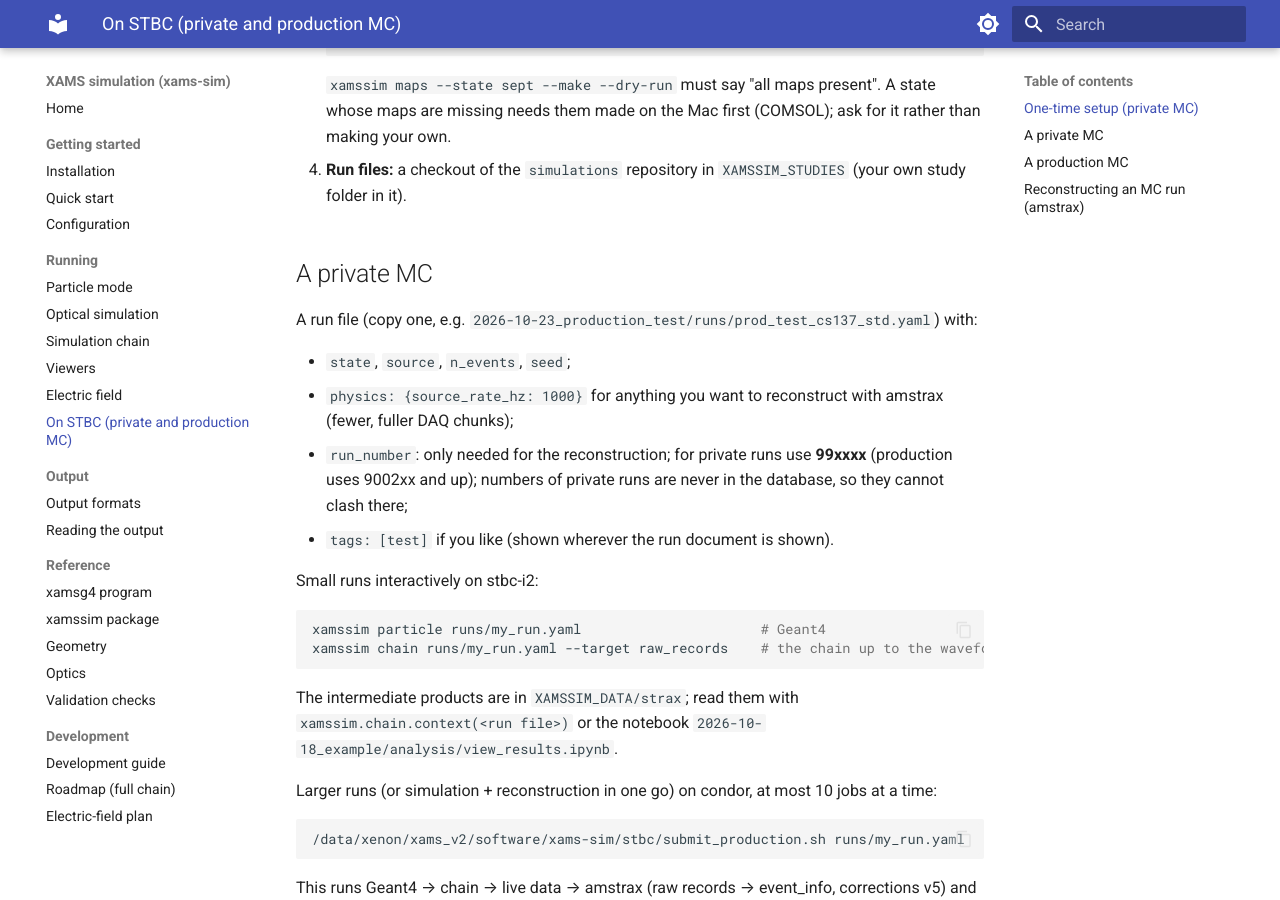
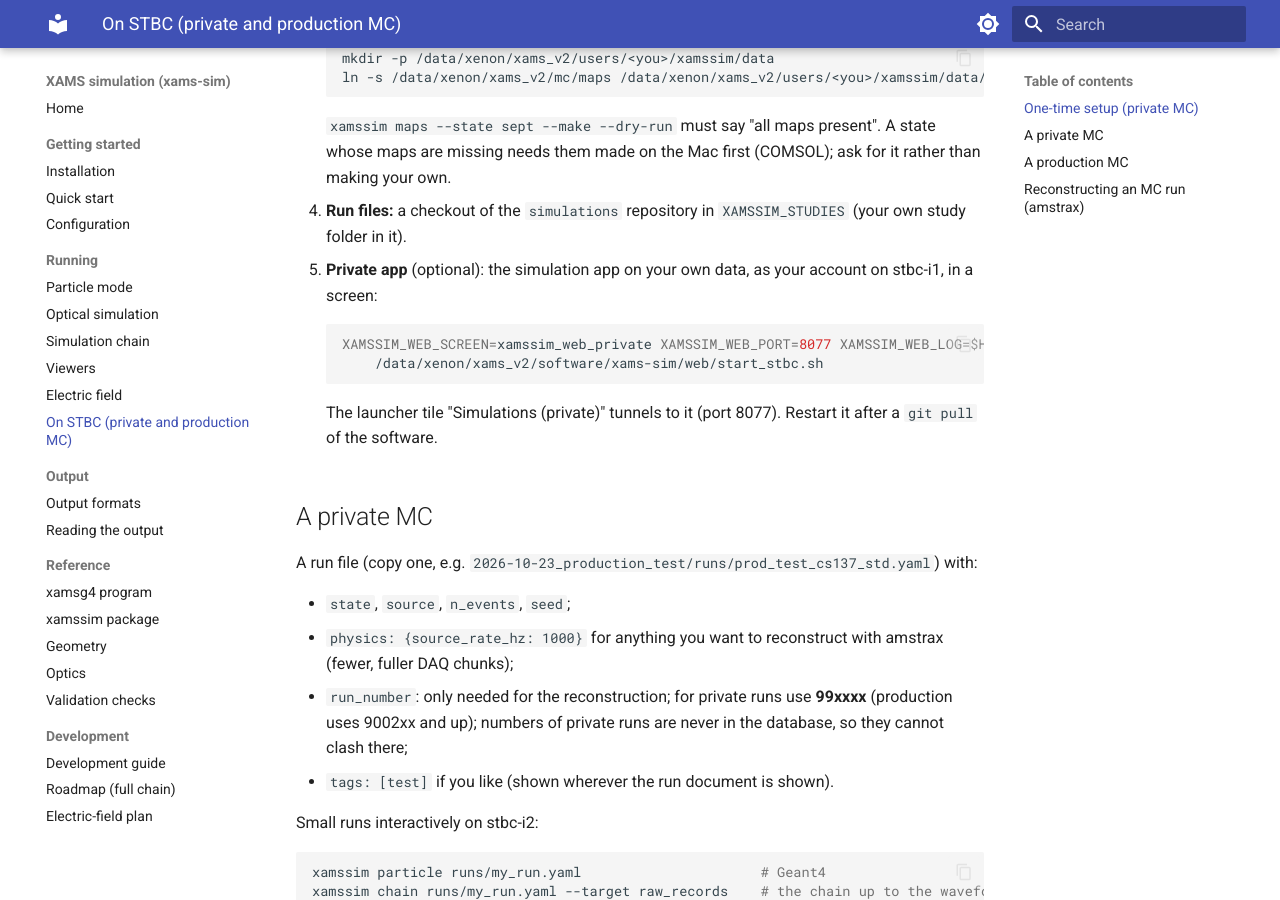
Before and after one commit to XAMS-nikhef/xams-sim, an MkDocs documentation site: the page built from docs/stbc.md, in a window 1280 px wide and 900 px high, scrolled down 1283 px. Built offline with MkDocs 1.6.1 and Material for MkDocs 9.7.7, drawn with Linux system fonts in a browser that asks for light colours; some of the changed text lies outside the part shown.

Commit message:
docs/stbc: private app (8077, launcher tile); private runs not in the dashboard
Co-Authored-By: Claude Opus 5.5 <noreply@anthropic.com>

````diff
--- a/docs/stbc.md
+++ b/docs/stbc.md
@@ -8,7 +8,7 @@ them** decides where the output goes and whether the run enters the run database
 | account | your own (e.g. `z37`) | `xamsdata` |
 | output | your own area, e.g. `/data/xenon/xams_v2/users/<you>/xamssim/` | the central MC folders `/data/xenon/xams_v2/mc`, `live_mc`, `mc_raw_records`, `mc_processed` (only `xamsdata` can write there) |
 | run database | **never**: your account has no database account for MC | registered in `run.runs_mc` (with its processing) |
-| visible in | your own notebooks, `xamssim list` | the xams-dashboard ("Simulated runs (MC)") and the simulation app ("Simulations" tile) |
+| visible in | your private simulation app ("Simulations (private)" tile), your notebooks, `xamssim list`; **not** in the xams-dashboard (that shows only runs in the run database) | the xams-dashboard ("Simulated runs (MC)") and the simulation app ("Simulations" tile) |
 | run files | your own copy of the studies (`simulations` repository) | committed run files that `xamsdata` reads |
 
 **Rule of thumb:** everything starts as a private MC. Only a run that others need (a reference, a comparison with
@@ -44,6 +44,14 @@ private run therefore cannot end up in the database, whichever command you use.
     them made on the Mac first (COMSOL); ask for it rather than making your own.
 
 4. **Run files:** a checkout of the `simulations` repository in `XAMSSIM_STUDIES` (your own study folder in it).
+5. **Private app** (optional): the simulation app on your own data, as your account on stbc-i1, in a screen:
+
+    ```bash
+    XAMSSIM_WEB_SCREEN=xamssim_web_private XAMSSIM_WEB_PORT=8077 XAMSSIM_WEB_LOG=$HOME/xamssim_web_private.log \
+        /data/xenon/xams_v2/software/xams-sim/web/start_stbc.sh
+    ```
+
+    The launcher tile "Simulations (private)" tunnels to it (port 8077). Restart it after a `git pull` of the software.
 
 ## A private MC
 
````
